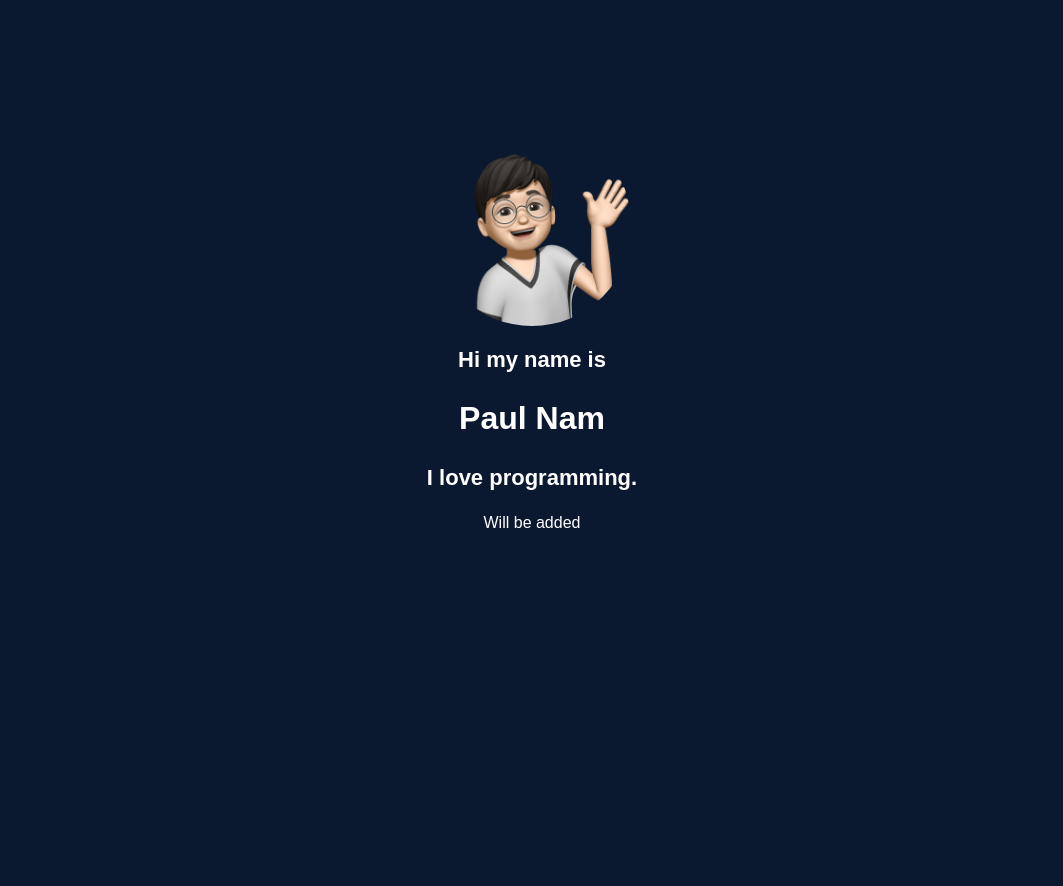
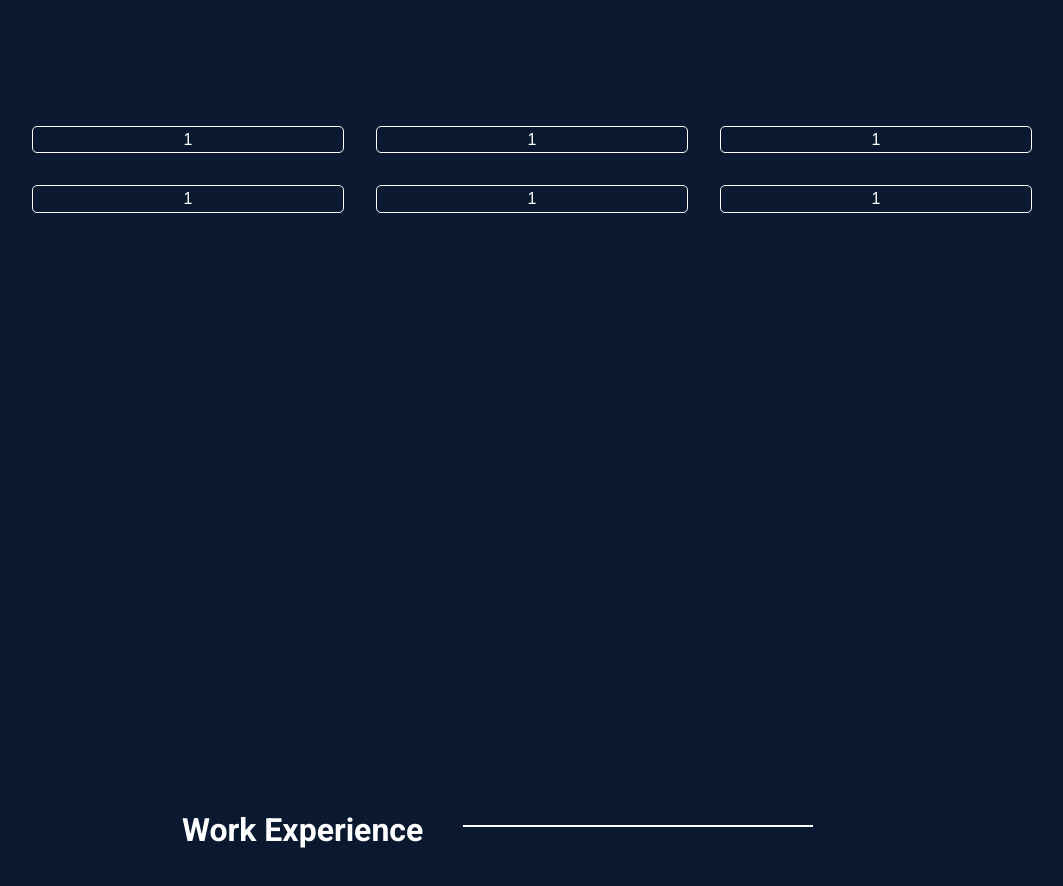
Before and after one commit to poul0315/NextJs-Portfolio, a Next.js app: page / in a window 1280 px wide. Shown: the part 1180-2066 px from the top of the page, without its empty margins (108-1171 px from the left). Built offline with nearby package versions, Linux system fonts and the light colour scheme.

Commit message:
feat(page): Added about my skills section and layout them

```diff
--- a/src/scss/sections/_about.scss
+++ b/src/scss/sections/_about.scss
@@ -1,27 +1,34 @@
 .about {
-    color: white;
-    display: flex;
-    flex-direction: column;
-    align-items: center;
-    gap: 1rem;
-    justify-content: center;
-    // min-height: 60vh;
-    margin: auto;
-    max-width: 700px;
-    margin-top: 35rem;
-    &-profile-image {
-        border-radius: 50%;
-    }
-    &-title {
-        font-size: var(--tlarge2);
-    }
-    &-title-large {
-        font-size: var(--tx2large);
-    }
-    &-title-sub {
-        font-size: var(--tlarge2);
-    }
-    &-text {
-        line-height: 1.5rem;
+    margin: 35rem auto;
+    max-width: 1000px;
+    .grid-skill {
+        display: grid;
+        grid-template-columns: auto auto auto;
+        grid-template-rows: auto auto auto;
+        gap: 2rem;
+        .skill-item {
+            color: white;
+            background-color: transparent;
+            border: 1px solid white;
+            border-radius: 5px;
+            text-align: center;
+        }
     }
 }
+
+/* MEDIA QUERIES (TABLE DEVICES) */
+@media screen and (max-width: 1024px) {
+    .about {
+        .grid-skill {
+            grid-template-columns: 1fr;
+            gap: 2rem;
+        }
+    }
+}
+
+/* For Mobile Device */
+@media screen and (max-width: 600px) {
+    .about {
+        max-width: 90%;
+    }
+}
--- a/src/sections/About.tsx
+++ b/src/sections/About.tsx
@@ -4,25 +4,14 @@ import Image from "next/image";
 function About() {
     return (
         <div className="about" id="about">
-            <Image
-                src="/profile-picture.png"
-                className="hero-profile-image"
-                width={200}
-                height={200}
-                alt="picture of Paul"
-            />
-            <h1 className="hero-title">
-                Hi my name is
-            </h1>
-            <h2 className="hero-title-large">
-                Paul Nam
-            </h2>
-            <h3 className="hero-title-large hero-title-sub">
-                I love programming.
-            </h3>
-            <p className="hero-text">
-                {`Will be added`}
-            </p>
+            <div className="grid-skill">
+                    <div className="skill-item">1</div>
+                    <div className="skill-item">1</div>
+                    <div className="skill-item">1</div>
+                    <div className="skill-item">1</div>
+                    <div className="skill-item">1</div>
+                    <div className="skill-item">1</div>
+            </div>
         </div>
     )
 }
```
